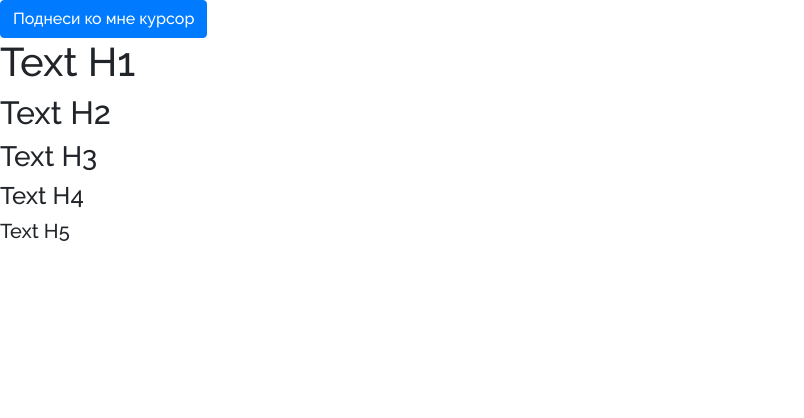
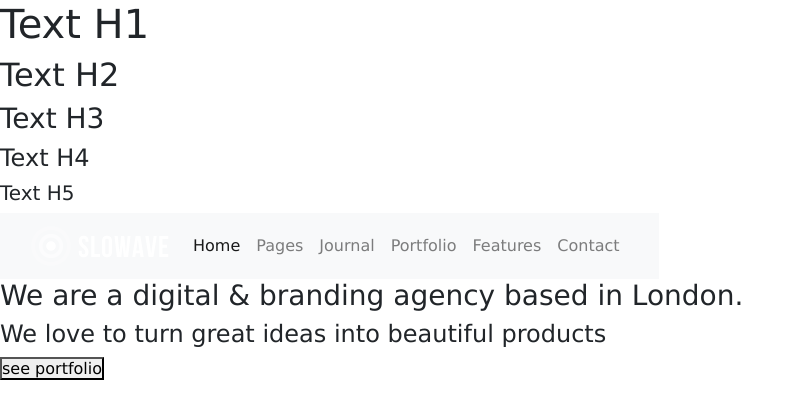
Before and after one commit to mikemet/Slowave, a plain HTML site: page index.html in a window 1280 px wide. Shown: the whole page, without its empty margins (0-804 px from the left). Drawn offline with nearby package versions, Linux system fonts and the light colour scheme.

Commit message:
changing font medium/regular

```diff
--- a/css/core.css
+++ b/css/core.css
@@ -1,5 +1,5 @@
 @font-face {
-    src: url('/fonts/Raleway-Medium.ttf');
+    src: url('/fonts/Raleway-Regular.ttf');
     font-family: Raleway-Medium;
 }
 
@@ -22,7 +22,7 @@
 }
 
 body {
-    font-family: Raleway-Medium, Verdana, Tahoma, sans-serif;
+    font-family: Raleway-Regular, Verdana, Tahoma, sans-serif;
     font-size: 16px;
     line-height: normal;
     overflow-wrap: break-word;
--- a/index.html
+++ b/index.html
@@ -10,29 +10,72 @@
 </head>
 
 <body>
+    <section>
+        <div class="container-fluid">
+            <div class="row">
+                <!-- Контент страницы -->
+                <div class="d-flex" style="flex-direction: column;">
+                    <h1>Text H1</h1>
+                    <h2>Text H2</h2>
+                    <h3>Text H3</h3>
+                    <h4>Text H4</h4>
+                    <h5>Text H5</h5>
+                </div>
+            </div>
+        </div>
+    </section>
 
-    <!-- Контент страницы -->
-    <button type="button" class="btn btn-primary" data-toggle="popover" title="Сообщение"
-        data-content="Ура, Bootstrap 4 работает">Поднеси ко мне курсор</button>
+    <section class="header">
+        <div class="container-fluid">
+            <div class="row">
+                <nav class="navbar navbar-expand-lg navbar-light bg-light">
+                    <div class="container-fluid">
+                        <a class="navbar-brand" href="#">
+                            <img src="/images/logo.png" alt="Slowave">
+                        </a>
+                        <button class="navbar-toggler" type="button" data-bs-toggle="collapse"
+                            data-bs-target="#navbarSupportedContent" aria-controls="navbarSupportedContent"
+                            aria-expanded="false" aria-label="Toggle navigation">
+                            <span class="navbar-toggler-icon"></span>
+                        </button>
+                        <div class="collapse navbar-collapse" id="navbarSupportedContent">
+                            <ul class="navbar-nav me-auto mb-2 mb-lg-0">
+                                <li class="nav-item">
+                                    <a class="nav-link active" aria-current="page" href="#">Home</a>
+                                </li>
+                                <li class="nav-item">
+                                    <a class="nav-link" href="#">Pages</a>
+                                </li>
+                                <li class="nav-item">
+                                    <a class="nav-link" href="#">Journal</a>
+                                </li>
+                                <li class="nav-item">
+                                    <a class="nav-link" href="#">Portfolio</a>
+                                </li>
+                                <li class="nav-item">
+                                    <a class="nav-link" href="#">Features</a>
+                                </li>
+                                <li class="nav-item">
+                                    <a class="nav-link" href="#">Contact</a>
+                                </li>
+                            </ul>
+                        </div>
+                    </div>
+                </nav>
 
-    <h1>Text H1</h1>
-    <h2>Text H2</h2>
-    <h3>Text H3</h3>
-    <h4>Text H4</h4>
-    <h5>Text H5</h5>
+                <div class="header-content">
+                    <h3>We are a digital & branding agency based in London.</h3>
+                    <h4>We love to turn great ideas into beautiful products</h4>
+                    <button>see portfolio</button>
+                </div>
+            </div>
+        </div>
+    </section>
 
 
     <script src="https://ajax.googleapis.com/ajax/libs/jquery/3.5.1/jquery.min.js"></script>
     <!-- Вместо подключения Popper JS и Bootstrap JS можно просто подключить Bootstrap Bundle JS -->
     <script src="js/bootstrap.bundle.min.js"></script>
-
-    <script>
-        $(function () {
-            $('[data-toggle="popover"]').popover({
-                trigger: 'hover'
-            });
-        });
-    </script>
 </body>
 
 </html>
```
Also changed, not shown: fonts/Raleway-Light.ttf (added), fonts/Raleway-Regular.ttf (added).
